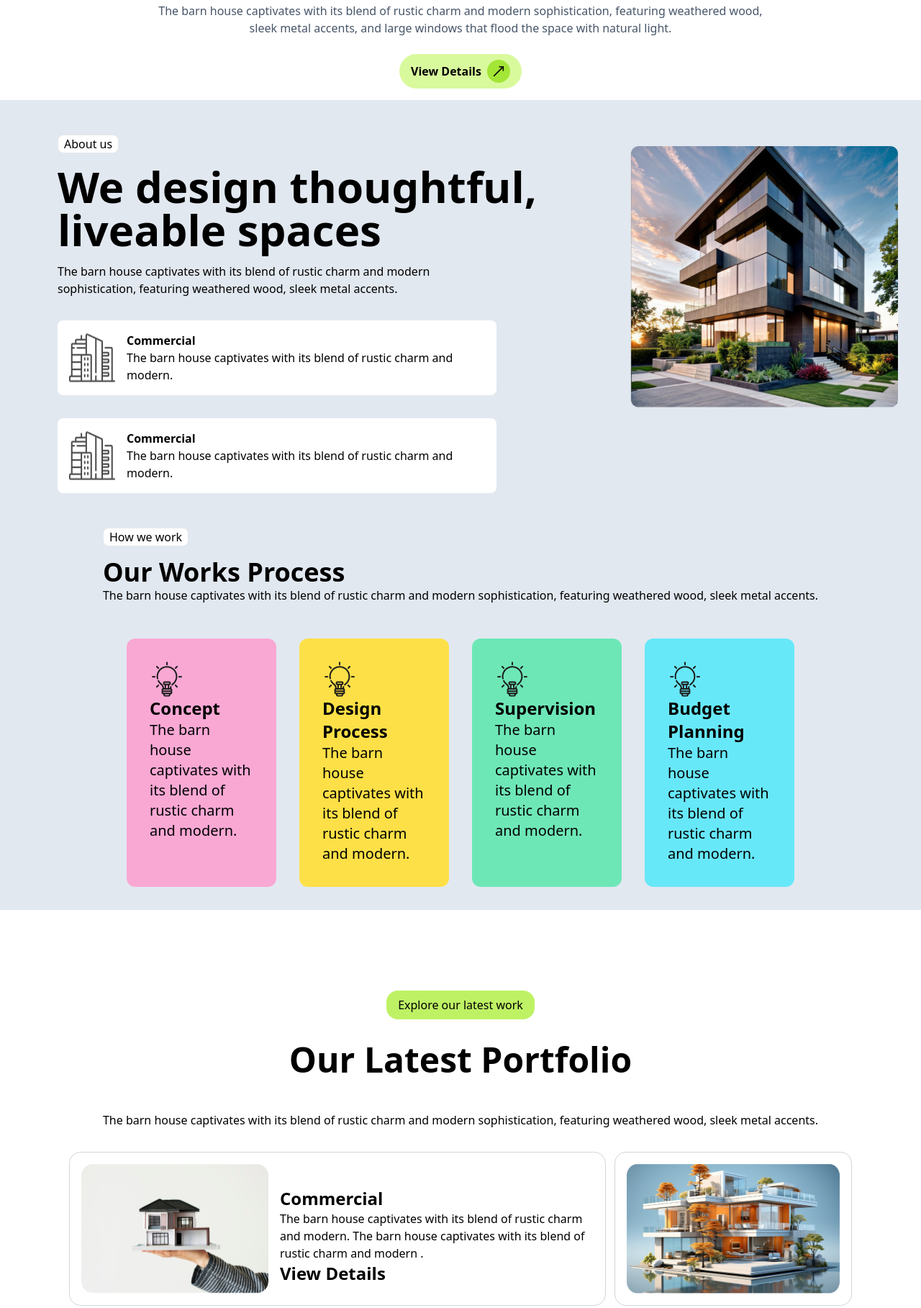
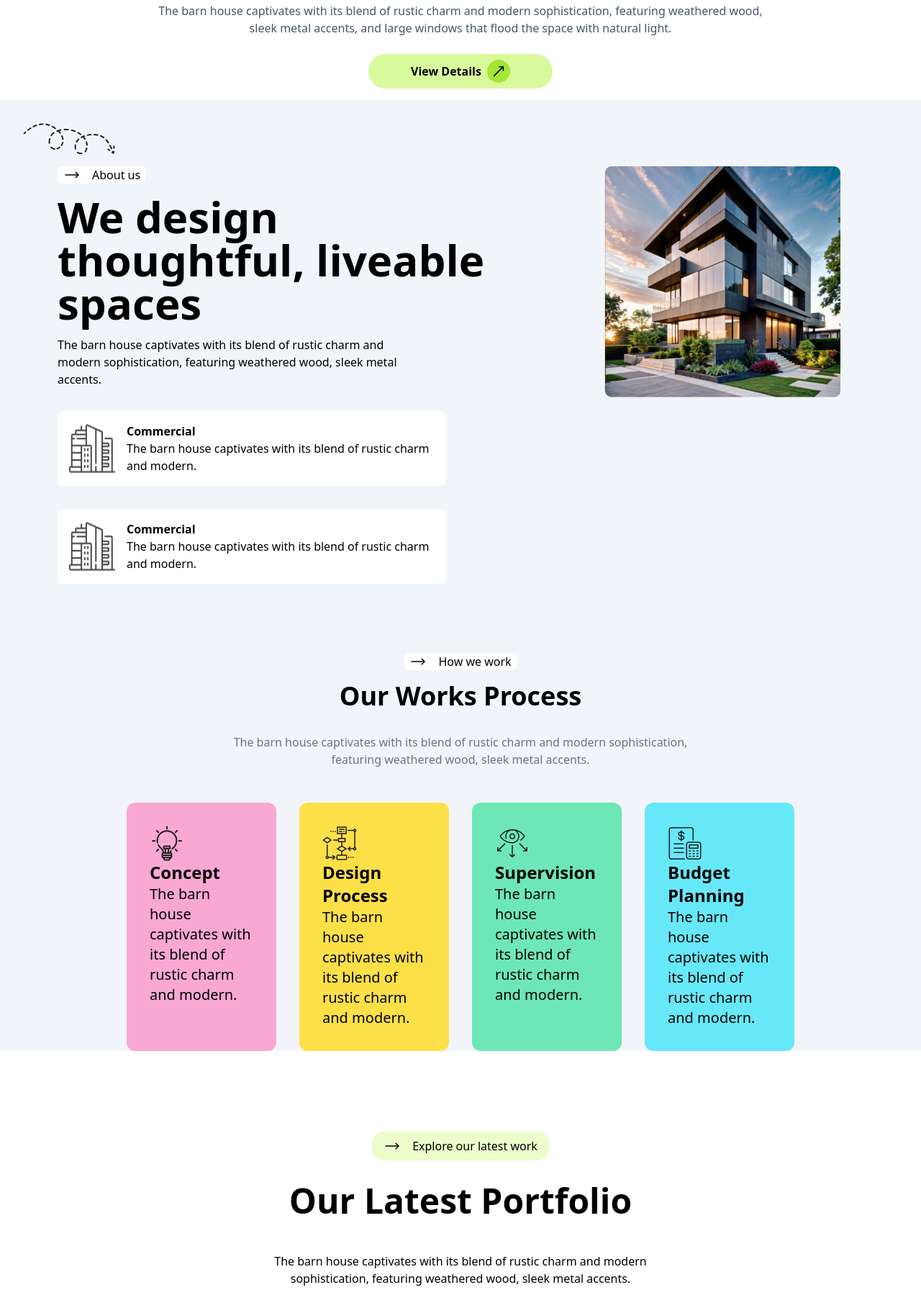
Before and after one commit to TRSiddique/assignment-03, a plain HTML site: page index.html in a window 1280 px wide. Shown: the part 675-2492 px from the top of the page at 72% size. Drawn offline with nearby package versions, Linux system fonts and the light colour scheme.

Commit message:
nav bar and all button fix

```diff
--- a/index.html
+++ b/index.html
@@ -9,7 +9,7 @@
   <body>
 
     <!-- banner section -->
-    <section class="mx-auto bg-gradient-to-b from-slate-300 to-white lg:bg-white lg:bg-none">
+    <section class="mx-auto bg-gradient-to-b from-slate-200 to-white lg:bg-white lg:bg-none">
     <!-- Navbar -->
     <nav class="" >
         <div class="flex justify-between w-3/4 items-center mx-auto mb-14 pt-12 ">
@@ -64,9 +64,7 @@
           sophistication, featuring weathered wood, sleek metal accents, and
           large windows that flood the space with natural light.
         </p>
-        <button
-          class="mt-6 bg-lime-200 rounded-3xl px-4 py-2 text-black font-semibold flex items-center justify-center mb-4"
-        >
+        <button class="mt-6 bg-lime-200 rounded-3xl px-4 py-2 text-black font-semibold flex items-center justify-center mb-4 w-10/12 mx-8 lg:w-1/5" >
           View Details
           <span class="ml-2 -rotate-45 rounded-full bg-lime-400 p-1"
             ><svg
@@ -86,9 +84,18 @@
       </div>
     </section>
     <!-- About us section -->
-    <section class="bg-slate-200 lg:flex">
-      <div class="p-8 ml-12">
-        <button class="rounded-lg border mt-4 bg-white px-2">About us</button>
+    <section class="bg-slate-100   lg:pr-20 ">
+        <div class=" hidden md:block">
+            <img src="assets/Vector.png" alt="" class="pt-8 pl-8">
+        </div>
+
+      <div class="lg:flex  lg:mx-auto lg:-mt-20  ">
+        <div class="p-12 m-8  ">
+
+             <button class="rounded-lg mt-4 bg-white px-2 flex items-center "><svg xmlns="http://www.w3.org/2000/svg" fill="none" viewBox="0 0 24 24" stroke-width="1.5" stroke="currentColor" class="size-6 mr-4">
+                 <path stroke-linecap="round" stroke-linejoin="round" d="M17.25 8.25 21 12m0 0-3.75 3.75M21 12H3" />
+               </svg>
+                About us</button>
              <h1 class="text-6xl font-bold mt-4">
                We design thoughtful, liveable spaces
              </h1>
@@ -96,7 +103,7 @@
                The barn house captivates with its blend of rustic charm and modern
                sophistication, featuring weathered wood, sleek metal accents.
              </p>
-        <div class="flex mt-8 bg-white p-4 w-5/6 rounded-lg">
+             <div class="flex mt-8 bg-white p-4 lg:w-5/6 rounded-lg">
                <img src="assets/commercial.png" alt="" />
                <div class="ml-4">
                  <h2 class="font-bold">Commercial</h2>
@@ -106,7 +113,7 @@
                  </p>
                </div>
              </div>
-        <div class="flex ju mt-8 bg-white p-4 w-5/6 rounded-lg">
+             <div class="flex ju mt-8 bg-white p-4 lg:w-5/6 rounded-lg">
                <img src="assets/commercial.png" alt="" />
                <div class="ml-4">
                  <h2 class="font-bold">Commercial</h2>
@@ -117,23 +124,26 @@
                </div>
              </div>
            </div>
-      <div class="my-8 p-8 mx-auto">
-        <img src="assets/Rectangle.png" alt="" />
+           <div class="m-8 p-8 lg:mt-16 h-full mx-auto  ">
+             <img src="assets/Rectangle.png" alt="" class="h-full"/>
+           </div>
       </div>
     </section>
     <!-- How we work section -->
-    <section class="bg-slate-200 flex flex-col items-center">
-      <div class="mx-4">
-        <button class="rounded-lg border mt-4 bg-white px-2">
+    <section class="bg-slate-100 ">
+      <div class="mx-3/4 flex flex-col items-center">
+        <button class="rounded-lg  mt-4 bg-white px-2 px-2 flex items-center"><svg xmlns="http://www.w3.org/2000/svg" fill="none" viewBox="0 0 24 24" stroke-width="1.5" stroke="currentColor" class="size-6 mr-4">
+            <path stroke-linecap="round" stroke-linejoin="round" d="M17.25 8.25 21 12m0 0-3.75 3.75M21 12H3" />
+          </svg>
           How we work
         </button>
         <h1 class="font-bold text-4xl mt-4">Our Works Process</h1>
-        <p>
+        <p class="text-gray-500 mt-8 lg:w-2/4 mx-auto text-center">
           The barn house captivates with its blend of rustic charm and modern
           sophistication, featuring weathered wood, sleek metal accents.
         </p>
       </div>
-      <div class="mt-8 lg:flex lg:w-3/4 mb-8">
+      <div class="mt-8 lg:flex lg:w-3/4 mb-8 mx-auto">
         <div class="bg-pink-300 rounded-xl mx-4 p-8 mt-4">
           <img src="assets/concept.png" alt="" />
           <h4 class="font-bold text-2xl">Concept</h4>
@@ -142,21 +152,21 @@
           </p>
         </div>
         <div class="bg-yellow-300 rounded-xl mx-4 p-8 mt-4">
-          <img src="assets/concept.png" alt="" />
+          <img src="assets/flow-chart.png" alt="" />
           <h4 class="font-bold text-2xl">Design Process</h4>
           <p class="text-xl">
             The barn house captivates with its blend of rustic charm and modern.
           </p>
         </div>
         <div class="bg-emerald-300 rounded-xl mx-4 p-8 mt-4">
-          <img src="assets/concept.png" alt="" />
+          <img src="assets/vision.png" alt="" />
           <h4 class="font-bold text-2xl">Supervision</h4>
           <p class="text-xl">
             The barn house captivates with its blend of rustic charm and modern.
           </p>
         </div>
         <div class="bg-cyan-300 rounded-xl mx-4 p-8 mt-4">
-          <img src="assets/concept.png" alt="" />
+          <img src="assets/budget-planning.png" alt="" />
           <h4 class="font-bold text-2xl">Budget Planning</h4>
           <p class="text-xl">
             The barn house captivates with its blend of rustic charm and modern.
@@ -166,13 +176,15 @@
     </section>
     <!-- explore our latest work -->
     <section class="m-20 flex flex-col items-center">
-      <button class="px-4 py-2 rounded-2xl bg-lime-300 mt-8">
+      <button class="px-4 py-2 rounded-2xl bg-lime-100 mt-8 px-2 flex items-center"><svg xmlns="http://www.w3.org/2000/svg" fill="none" viewBox="0 0 24 24" stroke-width="1.5" stroke="currentColor" class="size-6 mr-4">
+        <path stroke-linecap="round" stroke-linejoin="round" d="M17.25 8.25 21 12m0 0-3.75 3.75M21 12H3" />
+      </svg>
         Explore our latest work
       </button>
       <h1 class="text-5xl font-bold mt-8 mb-12 text-center">
         Our Latest Portfolio
       </h1>
-      <p class="text-center">
+      <p class="text-center lg:w-2/4 ">
         The barn house captivates with its blend of rustic charm and modern
         sophistication, featuring weathered wood, sleek metal accents.
       </p>
@@ -183,13 +195,16 @@
         >
           <img src="assets/img1.png" alt="" />
           <div class="ml-4">
-            <h1 class="font-bold text-2xl mt-8">Commercial</h1>
-            <p>
+            <h1 class="font-bold text-2xl mt-8 ">Commercial</h1>
+            <p >
               The barn house captivates with its blend of rustic charm and
               modern. The barn house captivates with its blend of rustic charm
               and modern .
             </p>
-            <button class="font-bold text-2xl">View Details</button>
+            <button class="font-bold text-2xl flex items-center">View Details <svg xmlns="http://www.w3.org/2000/svg" fill="none" viewBox="0 0 24 24" stroke-width="1.5" stroke="currentColor" class="size-6 bg-lime-400 ml-2 rounded-2xl w-8 h-8 p-2">
+                <path stroke-linecap="round" stroke-linejoin="round" d="m4.5 19.5 15-15m0 0H8.25m11.25 0v11.25" />
+              </svg>
+              </button>
           </div>
         </div>
         <div class="p-4 border border-gray-300 rounded-2xl lg:-ml-16 lg:mr-0">
@@ -209,7 +224,9 @@
               modern. The barn house captivates with its blend of rustic charm
               and modern .
             </p>
-            <button class="font-bold text-2xl">View Details</button>
+            <button class="font-bold text-2xl flex items-center">View Details <svg xmlns="http://www.w3.org/2000/svg" fill="none" viewBox="0 0 24 24" stroke-width="1.5" stroke="currentColor" class="size-6 bg-lime-400 ml-2 rounded-2xl w-8 h-8 p-2">
+                <path stroke-linecap="round" stroke-linejoin="round" d="m4.5 19.5 15-15m0 0H8.25m11.25 0v11.25" />
+              </svg></button>
           </div>
         </div>
         <div class="p-4 border border-gray-300 rounded-2xl">
@@ -218,7 +235,7 @@
       </div>
     </section>
     <!-- connect -->
-    <section class="bg-[url('assets/bg.jpg')] py-12">
+    <section class="bg-[url('assets/bg.jpg')] bg-cover py-12">
       <div class="w-10/12 mx-auto flex flex-col items-center">
         <button class="bg-lime-500 rounded-xl px-4">Lets connect</button>
         <h1 class="font-bold text-4xl my-6 text-center">
@@ -258,10 +275,11 @@
               placeholder="Write your text here"
               class="w-full px-4 py-2 border rounded-2xl mb-4 lg:col-span-2 h-48"
             ></textarea>
-            <button
-              class="bg-lime-400 lg:col-span-2 px-4 py-2 rounded-2xl font-bold text-xl"
-            >
-              Send Mail
+            <button class="bg-lime-400 lg:col-span-2 px-4 py-2 rounded-2xl font-bold text-xl flex flex-row items-center justify-center">
+              Send Mail  <svg xmlns="http://www.w3.org/2000/svg" fill="none" viewBox="0 0 24 24" stroke-width="1.5" stroke="currentColor" class="size-6 rotate-45 text-white bg-black rounded-full ml-4 w-8 h-8 p-1">
+                <path stroke-linecap="round" stroke-linejoin="round" d="M8.25 6.75 12 3m0 0 3.75 3.75M12 3v18" />
+              </svg>
+
             </button>
           </form>
         </div>
@@ -289,9 +307,11 @@
           </ul>
         </div>
         <button
-          class="font-bold text-3xl mt-8 bg-lime-500 rounded-2xl px-4 py-2"
+          class="font-bold text-3xl mt-8 bg-lime-500 rounded-2xl px-4 py-2 flex items-center"
         >
-          Book Consult
+          Book Consult <svg xmlns="http://www.w3.org/2000/svg" fill="none" viewBox="0 0 24 24" stroke-width="1.5" stroke="currentColor" class="size-6 rotate-45 text-white bg-black rounded-full ml-4 w-8 h-8 p-1">
+            <path stroke-linecap="round" stroke-linejoin="round" d="M8.25 6.75 12 3m0 0 3.75 3.75M12 3v18" />
+          </svg>
         </button>
       </div>
     </footer>
```
Lines whose indentation alone changed are shown as unchanged.
